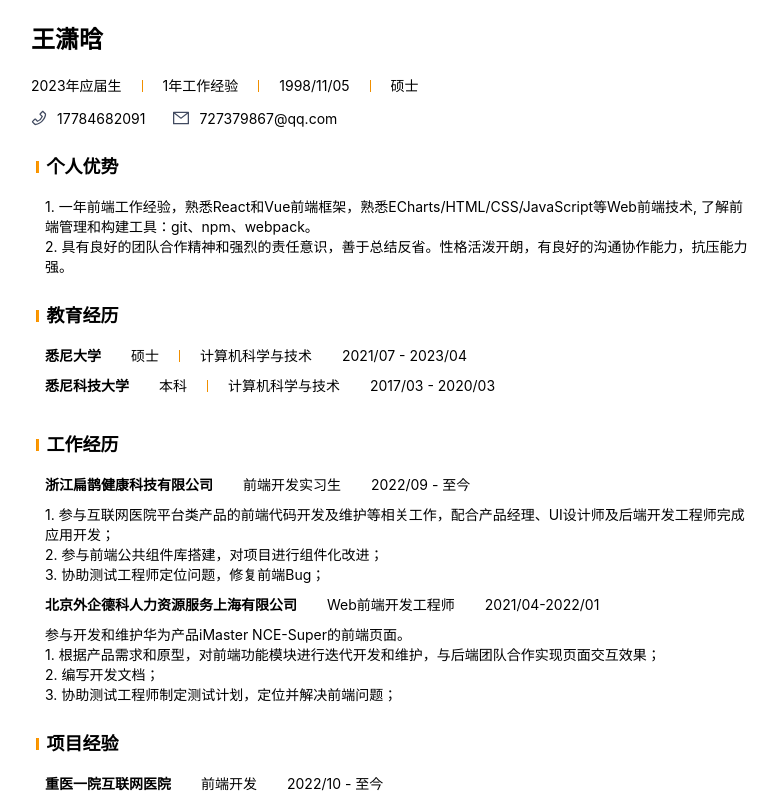
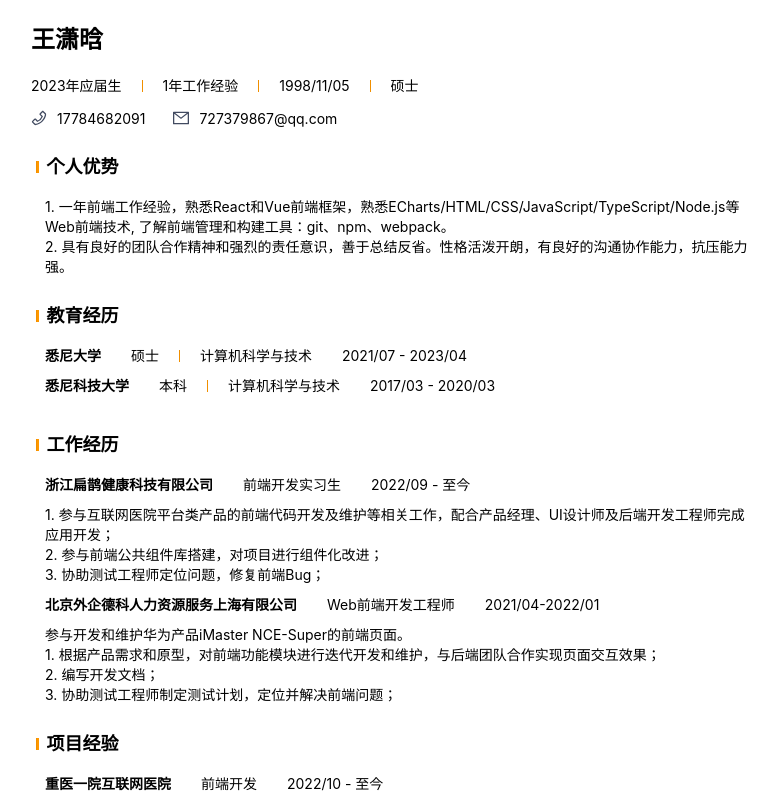
Before and after one commit to sarahwang766/mycv, a React (Create React App) app: page / in a window 1280 px wide. Shown: the top 800 px of the page, without its empty margins (242-1020 px from the left). Built offline with nearby package versions, Linux system fonts and the light colour scheme.

Commit message:
update cv

```diff
--- a/src/App.js
+++ b/src/App.js
@@ -121,7 +121,7 @@ function App() {
           <section className='section-box'>
             <p className='title'> <Divider className='title-before' type='vertical' />个人优势</p>
             <div className='content-text'>
-              <p>1. 一年前端工作经验，熟悉React和Vue前端框架，熟悉ECharts/HTML/CSS/JavaScript等Web前端技术, 了解前端管理和构建工具：git、npm、webpack。<br />2. 具有良好的团队合作精神和强烈的责任意识，善于总结反省。性格活泼开朗，有良好的沟通协作能力，抗压能力强。</p>
+              <p>1. 一年前端工作经验，熟悉React和Vue前端框架，熟悉ECharts/HTML/CSS/JavaScript/TypeScript/Node.js等Web前端技术, 了解前端管理和构建工具：git、npm、webpack。<br />2. 具有良好的团队合作精神和强烈的责任意识，善于总结反省。性格活泼开朗，有良好的沟通协作能力，抗压能力强。</p>
             </div>
           </section>
           <section className='section-box'>
```
